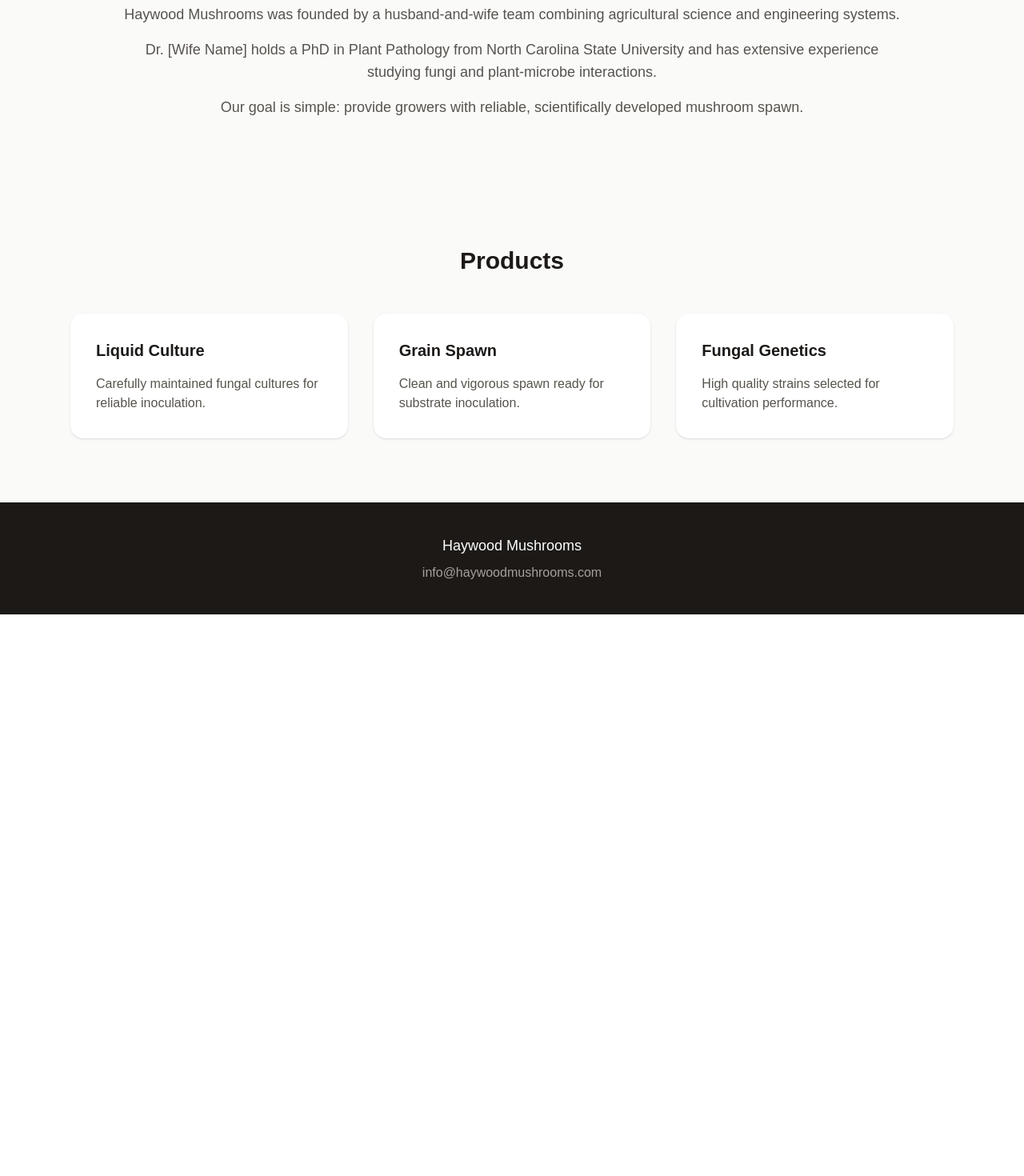
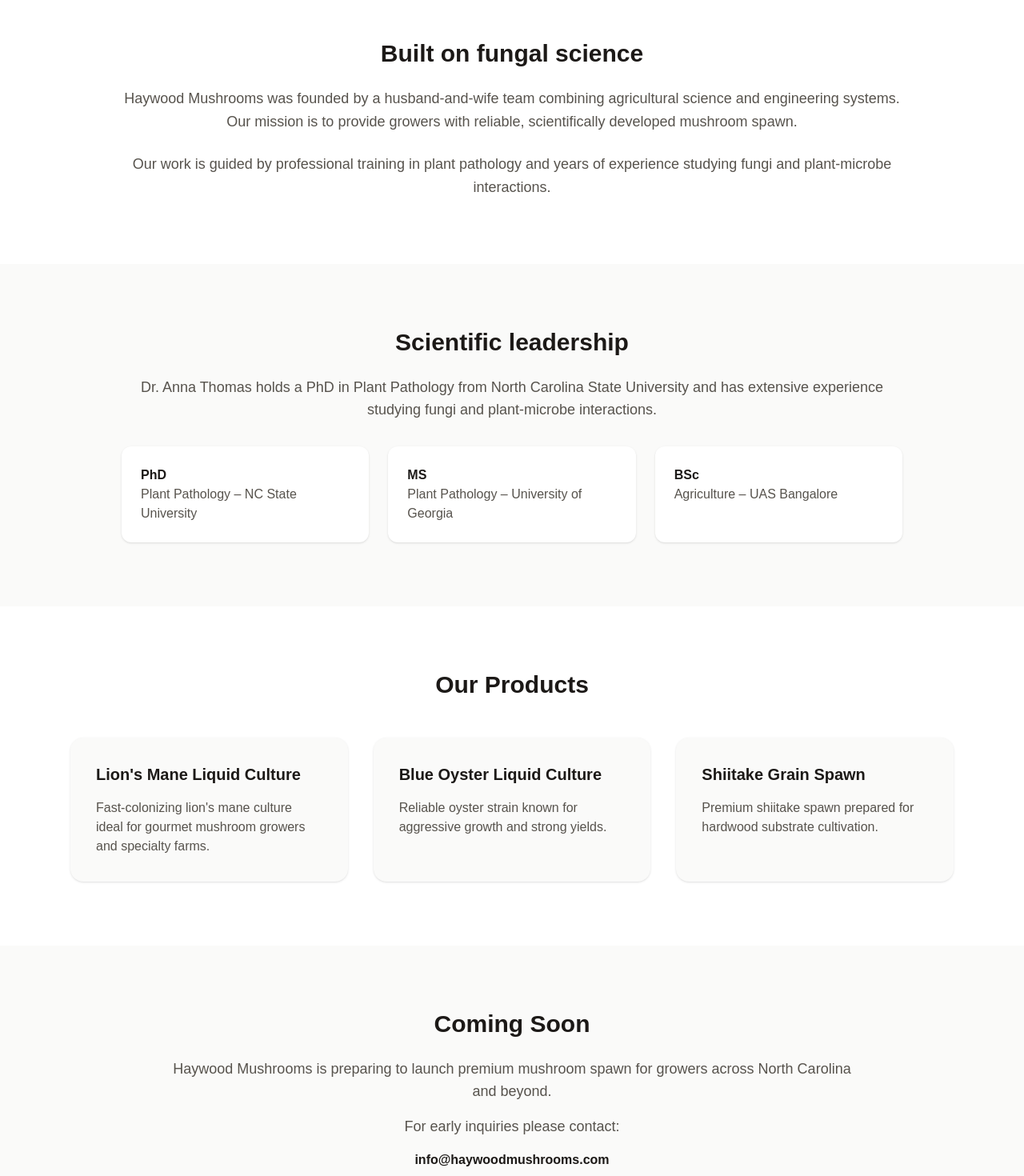
Before and after one commit to keldhose/haywood-mushrooms-website, a Next.js app: page / in a window 1280 px wide. Shown: the part 500-1970 px from the top of the page at 80% size. Before the commit the page ends 1268 px from the top, so only its background shows below. Built offline with nearby package versions, Linux system fonts and the light colour scheme.

Commit message:
Add Dr. Anna Thomas to homepage

```diff
--- a/app/page.tsx
+++ b/app/page.tsx
@@ -1,11 +1,29 @@
-export default function Home() {
+export default function HaywoodMushroomsHomepage() {
+
+  const products = [
+    {
+      name: "Lion's Mane Liquid Culture",
+      desc: "Fast‑colonizing lion's mane culture ideal for gourmet mushroom growers and specialty farms."
+    },
+    {
+      name: "Blue Oyster Liquid Culture",
+      desc: "Reliable oyster strain known for aggressive growth and strong yields."
+    },
+    {
+      name: "Shiitake Grain Spawn",
+      desc: "Premium shiitake spawn prepared for hardwood substrate cultivation."
+    }
+  ];
+
   return (
+
     <main className="min-h-screen bg-stone-50 text-stone-900">
 
-      {/* HERO SECTION */}
+      {/* HERO */}
 
       <section className="max-w-6xl mx-auto px-6 py-24 text-center">
-        <h1 className="text-5xl font-bold text-emerald-900">
+
+        <h1 className="text-5xl md:text-6xl font-bold text-emerald-900">
           Haywood Mushrooms
         </h1>
 
@@ -13,77 +31,156 @@
           Scientifically developed mushroom spawn
         </p>
 
-        <p className="mt-6 max-w-2xl mx-auto text-lg text-stone-600">
+        <p className="mt-6 max-w-2xl mx-auto text-lg text-stone-600 leading-relaxed">
           Premium mushroom spawn and fungal cultures developed by plant
           pathologists and produced with rigorous sterile technique.
           Based in Moncure, North Carolina.
         </p>
+
+        <div className="mt-10 flex justify-center gap-4">
+
+          <button className="px-6 py-3 bg-emerald-900 text-white rounded-xl hover:bg-emerald-800 transition">
+            Explore Products
+          </button>
+
+          <button className="px-6 py-3 border border-stone-400 rounded-xl hover:bg-stone-100 transition">
+            Learn About Us
+          </button>
+
+        </div>
+
       </section>
 
 
-      {/* ABOUT SECTION */}
+      {/* SCIENCE SECTION */}
 
-      <section className="bg-stone-50 py-20">
+      <section className="bg-white py-20">
+
         <div className="max-w-5xl mx-auto px-6 text-center">
 
           <h2 className="text-3xl font-semibold">
             Built on fungal science
           </h2>
 
-          <p className="mt-6 text-lg text-stone-600">
-            Haywood Mushrooms was founded by a husband-and-wife team
+          <p className="mt-6 text-lg text-stone-600 leading-relaxed">
+            Haywood Mushrooms was founded by a husband‑and‑wife team
             combining agricultural science and engineering systems.
-          </p>
-
-          <p className="mt-4 text-lg text-stone-600">
-            Dr. [Wife Name] holds a PhD in Plant Pathology from
-            North Carolina State University and has extensive
-            experience studying fungi and plant-microbe interactions.
-          </p>
-
-          <p className="mt-4 text-lg text-stone-600">
-            Our goal is simple: provide growers with reliable,
+            Our mission is to provide growers with reliable,
             scientifically developed mushroom spawn.
           </p>
 
+          <p className="mt-6 text-lg text-stone-600 leading-relaxed">
+            Our work is guided by professional training in plant pathology
+            and years of experience studying fungi and plant‑microbe
+            interactions.
+          </p>
+
         </div>
+
+      </section>
+
+
+      {/* FOUNDER CREDIBILITY */}
+
+      <section className="py-20">
+
+        <div className="max-w-5xl mx-auto px-6 text-center">
+
+          <h2 className="text-3xl font-semibold">
+            Scientific leadership
+          </h2>
+
+          <p className="mt-6 text-lg text-stone-600">
+            Dr. Anna Thomas holds a PhD in Plant Pathology from
+            North Carolina State University and has extensive
+            experience studying fungi and plant‑microbe interactions.
+          </p>
+
+          <div className="mt-8 grid md:grid-cols-3 gap-6 text-left">
+
+            <div className="bg-white p-6 rounded-xl shadow">
+              <h3 className="font-semibold">PhD</h3>
+              <p className="text-stone-600">Plant Pathology – NC State University</p>
+            </div>
+
+            <div className="bg-white p-6 rounded-xl shadow">
+              <h3 className="font-semibold">MS</h3>
+              <p className="text-stone-600">Plant Pathology – University of Georgia</p>
+            </div>
+
+            <div className="bg-white p-6 rounded-xl shadow">
+              <h3 className="font-semibold">BSc</h3>
+              <p className="text-stone-600">Agriculture – UAS Bangalore</p>
+            </div>
+
+          </div>
+
+        </div>
+
       </section>
 
 
       {/* PRODUCTS */}
 
-      <section className="py-20">
+      <section className="bg-white py-20">
+
         <div className="max-w-6xl mx-auto px-6">
 
           <h2 className="text-3xl font-semibold text-center">
-            Products
+            Our Products
           </h2>
 
           <div className="grid md:grid-cols-3 gap-8 mt-12">
 
-            <div className="p-8 bg-white rounded-2xl shadow">
-              <h3 className="text-xl font-semibold">Liquid Culture</h3>
+            {products.map((p)=> (
+
+              <div key={p.name} className="p-8 bg-stone-50 rounded-2xl shadow hover:shadow-lg transition">
+
+                <h3 className="text-xl font-semibold">
+                  {p.name}
+                </h3>
+
                 <p className="mt-4 text-stone-600">
-                Carefully maintained fungal cultures for reliable inoculation.
+                  {p.desc}
                 </p>
+
               </div>
 
-            <div className="p-8 bg-white rounded-2xl shadow">
-              <h3 className="text-xl font-semibold">Grain Spawn</h3>
-              <p className="mt-4 text-stone-600">
-                Clean and vigorous spawn ready for substrate inoculation.
-              </p>
-            </div>
+            ))}
 
-            <div className="p-8 bg-white rounded-2xl shadow">
-              <h3 className="text-xl font-semibold">Fungal Genetics</h3>
-              <p className="mt-4 text-stone-600">
-                High quality strains selected for cultivation performance.
-              </p>
           </div>
 
         </div>
+
+      </section>
+
+
+      {/* CONTACT CTA */}
+
+      <section className="py-20">
+
+        <div className="max-w-4xl mx-auto text-center px-6">
+
+          <h2 className="text-3xl font-semibold">
+            Coming Soon
+          </h2>
+
+          <p className="mt-6 text-lg text-stone-600">
+            Haywood Mushrooms is preparing to launch premium
+            mushroom spawn for growers across North Carolina
+            and beyond.
+          </p>
+
+          <p className="mt-4 text-lg text-stone-600">
+            For early inquiries please contact:
+          </p>
+
+          <p className="mt-4 font-semibold">
+            info@haywoodmushrooms.com
+          </p>
+
         </div>
+
       </section>
 
 
@@ -94,12 +191,16 @@
         <p className="text-lg">
           Haywood Mushrooms
         </p>
+
         <p className="mt-2 text-stone-400">
-          info@haywoodmushrooms.com
+          Moncure, North Carolina
         </p>
 
       </footer>
 
+
     </main>
+
   );
+
 }
```
Lines whose indentation alone changed are shown as unchanged.
